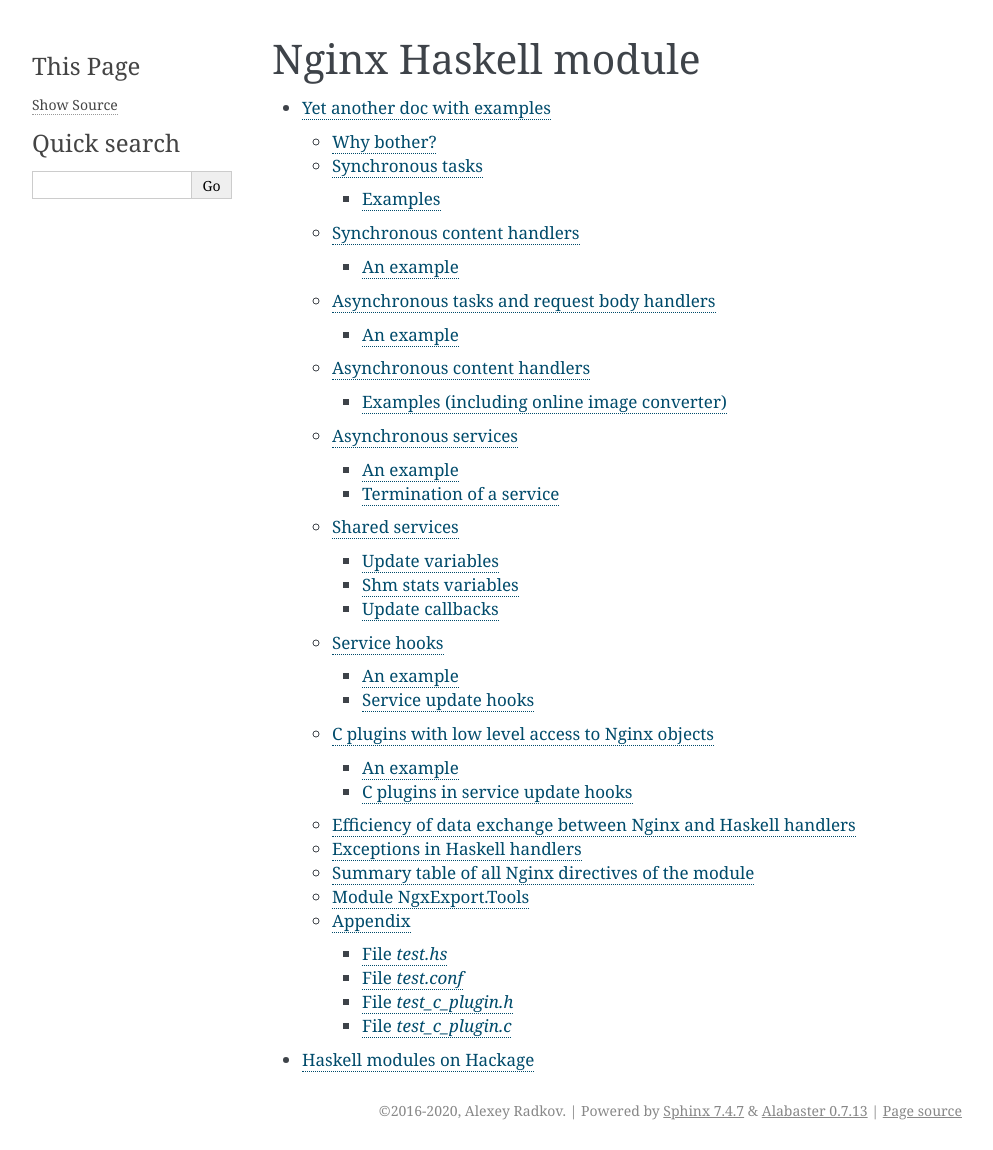
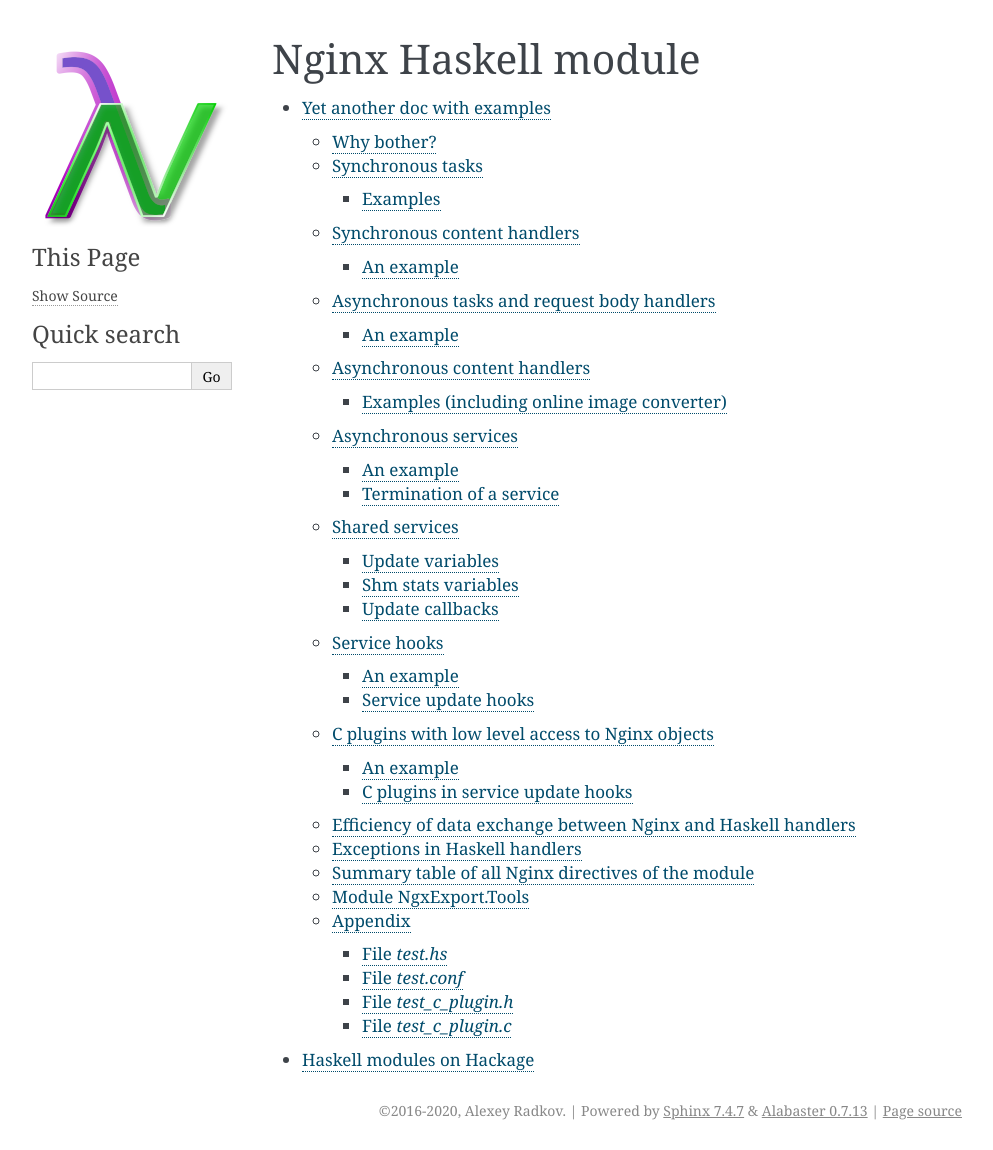
Before and after one commit to lyokha/nginx-haskell-module, a Sphinx documentation site: the page built from docs/index.rst, in a window 1280 px wide. Shown: the whole page, without its empty margins (148-1141 px from the left). Built offline with Sphinx 7.4.7, drawn with Linux system fonts in a browser that asks for light colours.

Commit message:
added logo in readthedocs

```diff
--- a/docs/conf.py
+++ b/docs/conf.py
@@ -5,6 +5,7 @@
 version = '2.6.4'
 
 html_title = u'Nginx Haskell module'
+html_logo = 'nginx-haskell-module-200.png'
 
 master_doc = 'index'
 
```
Also changed, not shown: docs/nginx-haskell-module-200.png (added), docs/nginx-haskell-module.png (added), docs/nginx-haskell-module.svg (added).
